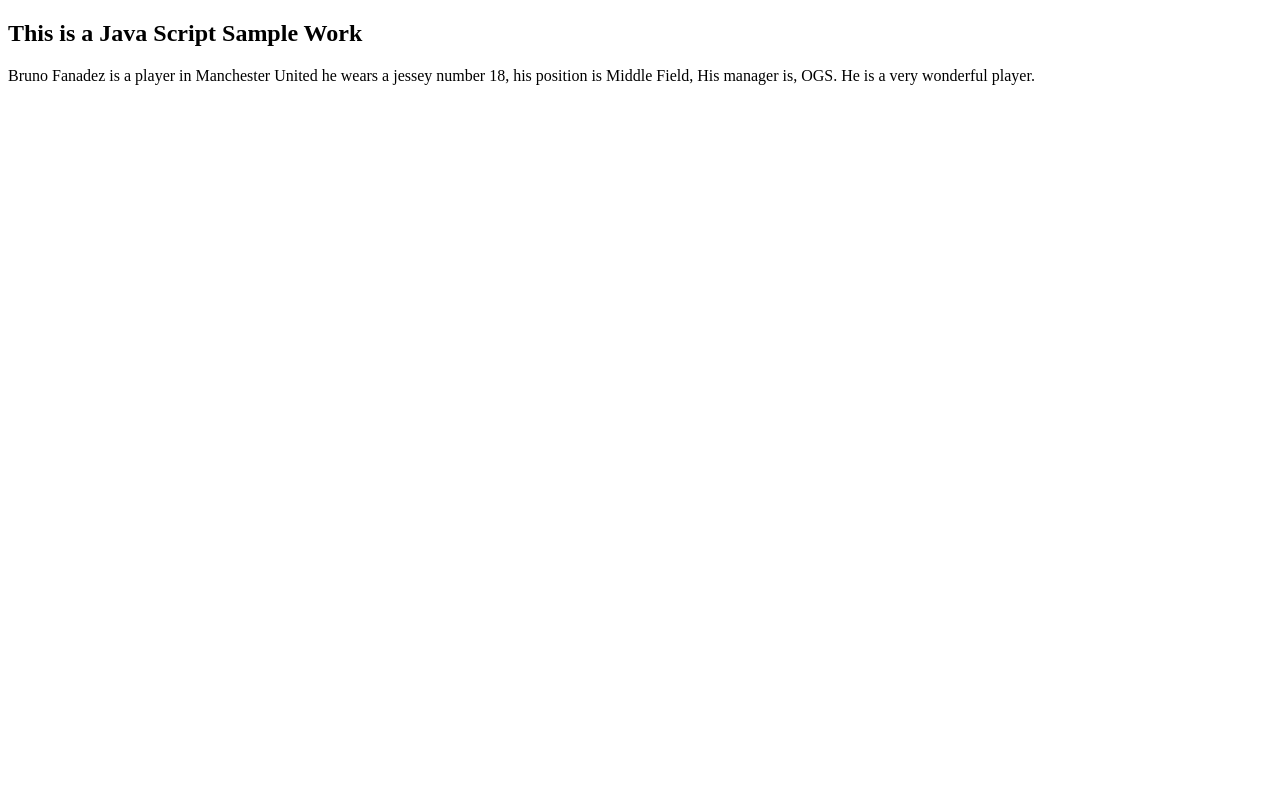
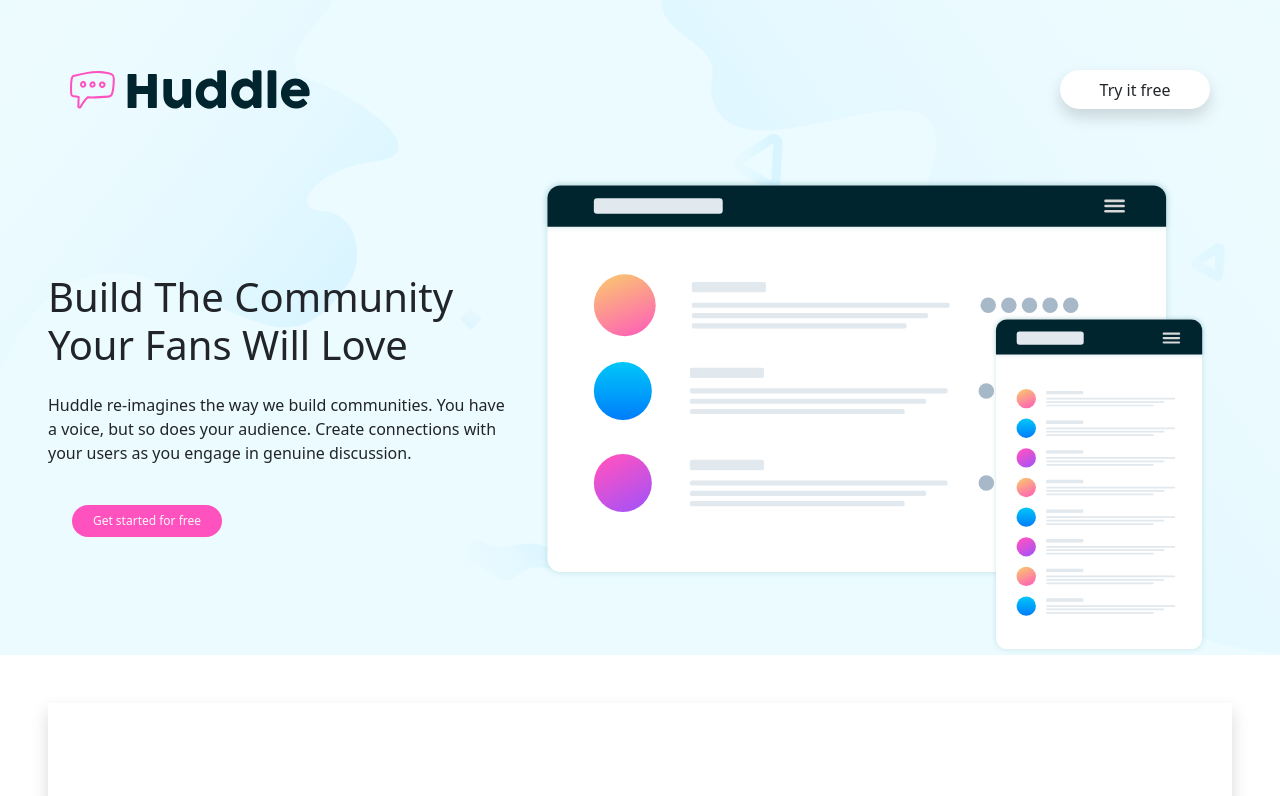
Before and after one commit to YinkTech/Sample, a plain HTML site: page sample.html in a window 1280 px wide. Shown: the top 796 px of the page. Drawn offline with nearby package versions, Linux system fonts and the light colour scheme.

Commit message:
uploading changes

```diff
--- a/sample.html
+++ b/sample.html
@@ -2,32 +2,85 @@
 <html>
     <head>
         <title>Sample to java Script </title>
+        <link href="https://cdn.jsdelivr.net/npm/bootstrap@5.0.2/dist/css/bootstrap.min.css" rel="stylesheet" integrity="sha384-EVSTQN3/azprG1Anm3QDgpJLIm9Nao0Yz1ztcQTwFspd3yD65VohhpuuCOmLASjC" crossorigin="anonymous">
+        <link rel="stylesheet" href="style.css" >
+        <meta charset="UTF-8">
+        <meta name="viewport" content="width=device-width, initial-scale=1.0">
+        <link href="https://fonts.googleapis.com/css2?family=Poppins:wght@600&amp;display=swap" rel="stylesheet">
+        <link href="https://fonts.googleapis.com/css2?family=Open+Sans:wght@400;700&amp;display=swap" rel="stylesheet">
     </head>
     <body>
-        <h2> This is a Java Script Sample Work </h2>
-        <P id="demo"> </P>
+        <header class="hearder">
+            <nav class="nav-logo d-flex" >
+            <img src="images/logo.svg" class="img-fluid flex-grow-2 ">
+            <small class=" flex-grow-1"></small>
+            <button class="btn btn-white shadow text-dark flex-grow-2" > Try it free </button>
+            </nav>
+            <div class=" container-fluid px-5 align-items-center row text-md-center text-lg-start ">
+                <div class="col-lg-5 ">
+                    <h1 class="mb-4 "> Build The Community Your Fans Will Love </h1>
+                   <p class="text-bold"> Huddle re-imagines the way we build communities. You have a voice,
+                    but so does your audience. Create connections with your users as you engage in genuine discussion.</p>
+                    <button class="text-light btn second-button m-4"> Get started for free </button>
+                </div>
+                <div class="col-lg-7 mt-5 mt-lg-0">
+                <img src="images/illustration-mockups.svg" class="img-fluid" >
+                </div>
+            </div>
+        </header>
+
+        <div class="m-5 shadow p-5 row g-5 align-items-center" >
+            <div class="mx-4 mt-5 mt-md-0 col-md-6 text-center text-md-start order-md-0 order-2">
+           <h3> Grow Together</h3>
+           <p class=" text-muted">Generate meaningful discussions with your audience and build a strong, loyal community.
+            Think of the insightful conversations you miss out on with a feedback form.</p>
+        </div>
+        <div class="col-md-5 order-1 order-md-0 ">
+        <img src="images/illustration-grow-together.svg" class="img-fluid">
+        </div>
+    </div>
 
 
-        <script>
-            let firstNmae= "Bruno";
-            let lastName= "Fanadez";
-            let fullName= firstNmae + " " + lastName;
-            let club= "Manchester United";
-            let position= "Middle Field";
-            let number= 18;
-            let manager = "OGS";
-            let result;
-            result=fullName+" "+"is a player in "+club+" "
-            +"he wears a jessey number "+number+", his position is"+" "
-            +position+", His manager is"+", "
-            +manager+". He is a very wonderful player.";
-            document.getElementById("demo").innerHTML = result;
 
-            let time;
-            if (time>1)
-            {
 
-            }
-        </script>
+
+    <div class="section m-5 shadow p-5 row g-5 align-items-center" >
+        <div class="mt-5 mt-md-0 col-md-7 text-center text-md-start order-2">
+       <h3> Flowing Conversations</h3>
+       <p class=" text-muted">
+        You wouldn't paginate a conversation in real life, so why do it online?
+        Our threads have just-in-time loading for a more natural flow.
+       </p>
+    </div>
+    <div class="col-md-5 order-1 ">
+    <img src="images/illustration-your-users.svg" class="img-fluid">
+    </div>
+</div>
+
+
+<div class="section m-5 shadow p-5 row g-5 align-items-center" >
+    <div class="mx-4 mt-5 mt-md-0 col-md-6 text-center text-md-start order-md-0 order-2">
+   <h3> Your Users</h3>
+   <p class=" text-muted">
+    It takes no time at all to integrate Huddle with your app's authentication solution. This means, once signed
+    in to your app, your users can start chatting immediately.
+   </p>
+</div>
+<div class="col-md-5 order-1 order-md-0 ">
+<img src="images/illustration-flowing-conversation.svg" class="img-fluid">
+</div>
+</div>
+
+<div class="card container">
+    Ready To Build Your Community?
+    <button class="btn second-button "> Get Started For Free </button>
+</div>
+<footer class="footer">
+    <img src="images/footer-logo.png">
+
+</footer>
+
+
+        <script src="https://cdn.jsdelivr.net/npm/bootstrap@5.0.2/dist/js/bootstrap.bundle.min.js" integrity="sha384-MrcW6ZMFYlzcLA8Nl+NtUVF0sA7MsXsP1UyJoMp4YLEuNSfAP+JcXn/tWtIaxVXM" crossorigin="anonymous"></script>
     </body>
 </html>
--- /dev/null
+++ b/style.css
@@ -0,0 +1,45 @@
+
+.hearder {
+    background-color: hsl(193, 100%, 96%);
+    height: auto;
+    background-image: url(images/bg-hero-mobile.svg);
+    background-repeat: no-repeat;
+    background-size: cover;
+}
+
+
+
+.btn {
+    border-radius: 20px;
+    width: 150px;
+    color: hsl(208, 11%, 55%);
+    background-color: #fff;
+}
+
+.nav-logo {
+    padding: 70px;
+
+}
+.second-button {
+    background-color: hsl(322, 100%, 66%);
+    font-size: 12px;
+    font-weight: 400;
+}
+
+
+.footer {
+    color: #fff;
+    background-color: hsl(192, 100%, 9%);
+
+}
+
+
+@media screen and (min-width: 1024px) {
+    .hearder {
+        background-image: url(images/bg-hero-desktop.svg);
+    }
+
+}
+@media screen and (min-width: 768px) {
+
+}
```
Also changed, not shown: images/bg-hero-desktop.svg (added), images/bg-hero-mobile.svg (added), images/footer-logo.png (added), images/illustration-flowing-conversation.svg (added), images/illustration-grow-together.svg (added), images/illustration-mockups.svg (added), images/illustration-your-users.svg (added), images/logo.svg (added).
